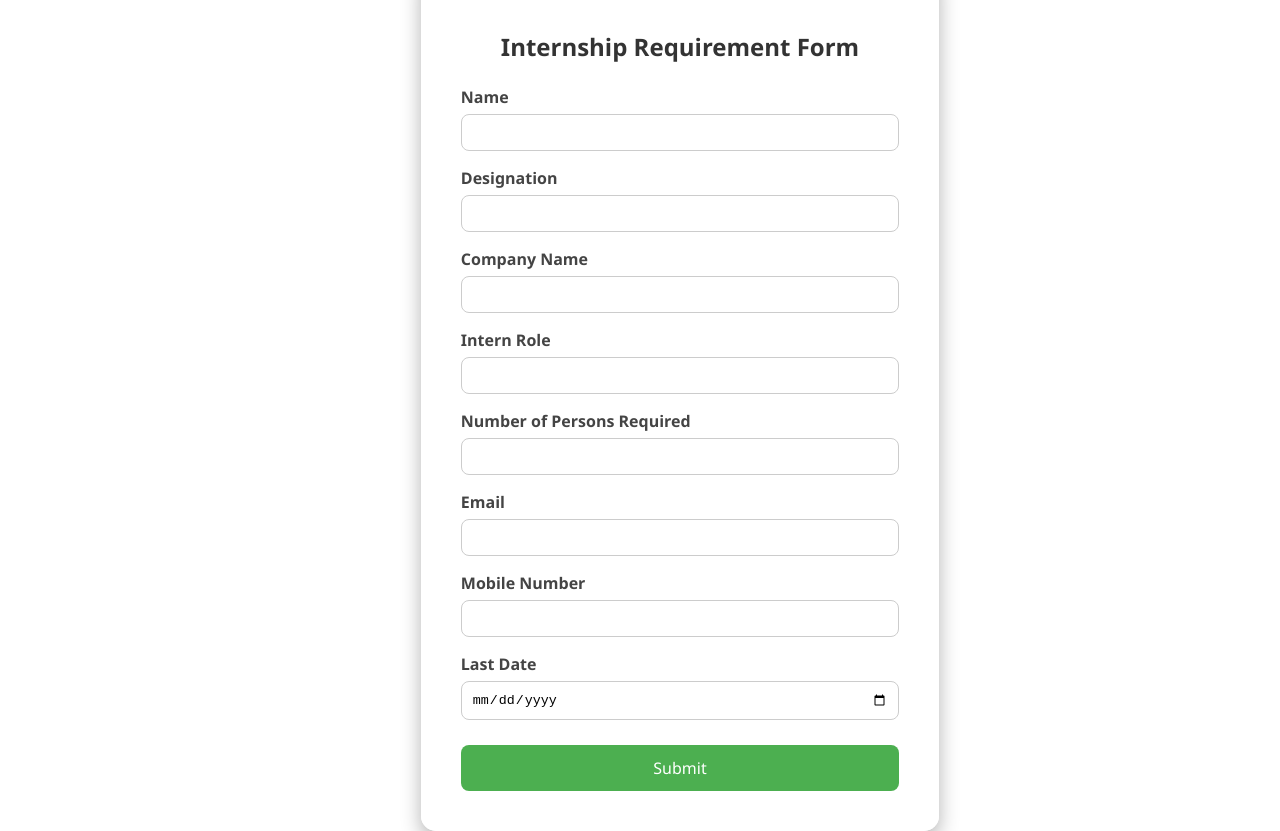
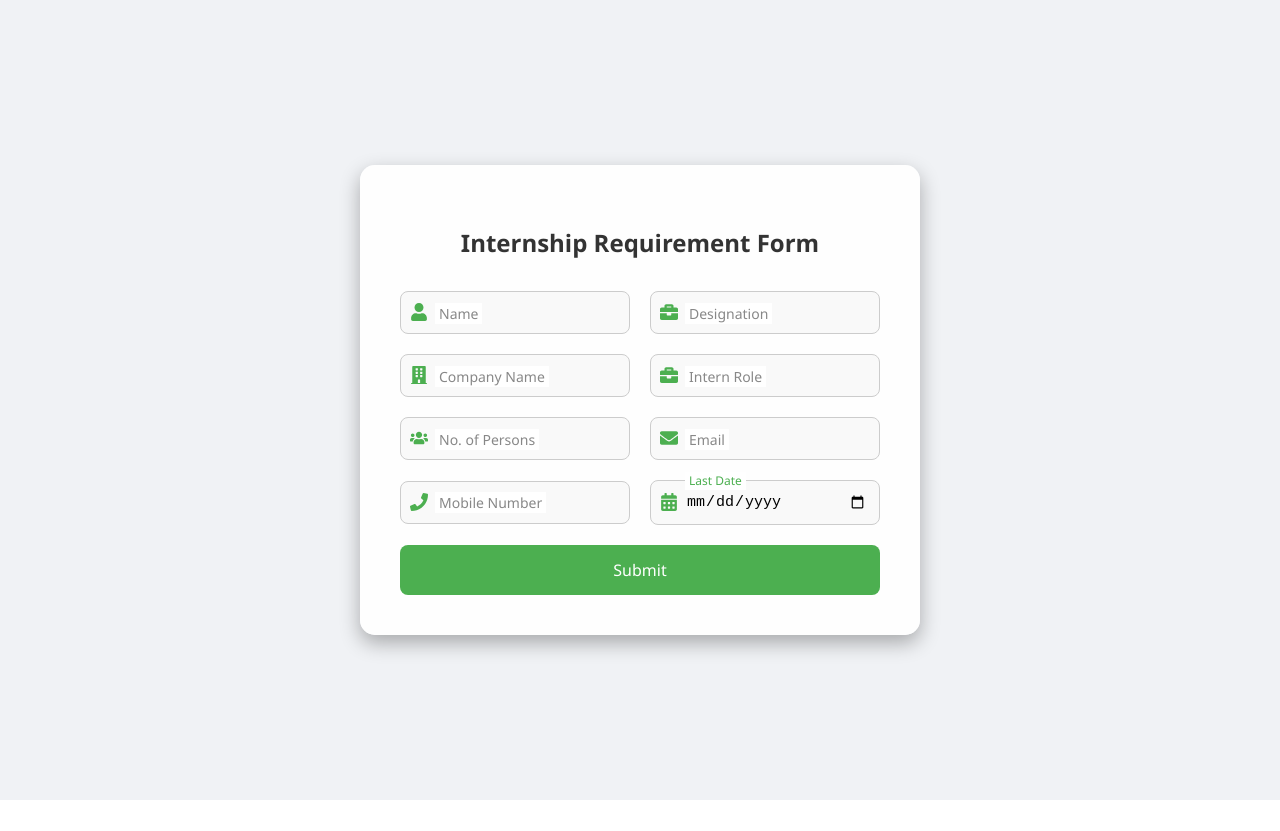
Before and after one commit to Kaviee31/review, a React (Vite) app: page /alumni in a window 1280 px wide. After the commit the page ends 800 px from the top, so only its background shows below. Built offline with nearby package versions, Linux system fonts and the light colour scheme.

Commit message:
added styles

```diff
--- a/package.json
+++ b/package.json
@@ -31,6 +31,7 @@
     "react-dom": "^19.0.0",
     "react-icons": "^5.5.0",
     "react-router-dom": "^7.4.0",
+    "react-toastify": "^11.0.5",
     "socket.io": "^4.8.1",
     "socket.io-client": "^4.8.1",
     "tesseract.js": "^6.0.0",
--- a/src/components/Alumni.css
+++ b/src/components/Alumni.css
@@ -2,48 +2,80 @@ body {
   margin: 0;
   padding: 0;
   font-family: 'Segoe UI', Tahoma, Geneva, Verdana, sans-serif;
-
+  background: linear-gradient(to right, #83a4d4, #b6fbff);
   height: 100vh;
   display: flex;
   align-items: center;
   justify-content: center;
 }
 
+.form-wrapper {
+  width: 100%;
+  max-width: 600px;
+  padding: 20px;
+}
+
 .form-container {
   background-color: rgba(255, 255, 255, 0.95);
   padding: 40px;
   border-radius: 15px;
-    width: 100%;
-    max-width: 500px;
   box-shadow: 0 8px 20px rgba(0, 0, 0, 0.3);
+  display: grid;
+  grid-template-columns: 1fr 1fr;
+  gap: 20px;
 }
 
-  form h2 {
+.form-container h2 {
+  grid-column: span 2;
   text-align: center;
   color: #333;
-    margin-bottom: 20px;
+  margin-bottom: 10px;
 }
 
-  label {
-    display: block;
-    margin-top: 15px;
-    font-weight: bold;
-    color: #444;
+.input-group {
+  position: relative;
+  display: flex;
+  align-items: center;
 }
 
-  input {
+.input-group input {
   width: 100%;
-    padding: 10px;
-    margin-top: 5px;
+  padding: 12px 12px 12px 35px;
   border: 1px solid #ccc;
   border-radius: 8px;
-    box-sizing: border-box;
+  font-size: 15px;
+  background-color: #f9f9f9;
+}
+
+.input-group label {
+  position: absolute;
+  left: 35px;
+  top: 12px;
+  background: white;
+  padding: 0 4px;
+  font-size: 14px;
+  color: #888;
+  transition: 0.2s;
+  pointer-events: none;
+}
+
+.input-group input:focus + label,
+.input-group input:not(:placeholder-shown) + label {
+  top: -8px;
+  font-size: 12px;
+  color: #4CAF50;
+}
+
+.input-group svg {
+  position: absolute;
+  left: 10px;
+  color: #4CAF50;
+  font-size: 18px;
 }
 
 button {
-    margin-top: 25px;
-    width: 100%;
-    padding: 12px;
+  grid-column: span 2;
+  padding: 14px;
   background-color: #4CAF50;
   color: white;
   font-size: 16px;
--- a/src/components/Alumni.jsx
+++ b/src/components/Alumni.jsx
@@ -1,7 +1,10 @@
 import React, { useState } from "react";
 import "./Alumni.css";
-import { db } from "../firebase"; // path to firebase config
+import { db } from "../firebase";
 import { collection, addDoc } from "firebase/firestore";
+import { ToastContainer, toast } from "react-toastify";
+import "react-toastify/dist/ReactToastify.css";
+import { FaUser, FaBuilding, FaBriefcase, FaUsers, FaEnvelope, FaPhone, FaCalendarAlt } from "react-icons/fa";
 
 function Alumni() {
   const [formData, setFormData] = useState({
@@ -23,7 +26,7 @@ function Alumni() {
     e.preventDefault();
     try {
       await addDoc(collection(db, "alumniInternships"), formData);
-      alert("Form submitted successfully!");
+      toast.success("Form submitted successfully!");
       setFormData({
         name: "",
         designation: "",
@@ -36,41 +39,42 @@ function Alumni() {
       });
     } catch (error) {
       console.error("Error saving data:", error);
-      alert("Failed to submit the form. Please try again.");
+      toast.error("Failed to submit the form. Please try again.");
     }
   };
 
   return (
-    <div className="form-container">
-      <form onSubmit={handleSubmit}>
+    <div className="form-wrapper">
+      <form onSubmit={handleSubmit} className="form-container">
         <h2>Internship Requirement Form</h2>
 
-        <label>Name</label>
-        <input type="text" name="name" value={formData.name} onChange={handleChange} required />
-
-        <label>Designation</label>
-        <input type="text" name="designation" value={formData.designation} onChange={handleChange} required />
-
-        <label>Company Name</label>
-        <input type="text" name="company" value={formData.company} onChange={handleChange} required />
-
-        <label>Intern Role</label>
-        <input type="text" name="role" value={formData.role} onChange={handleChange} required />
-
-        <label>Number of Persons Required</label>
-        <input type="number" name="personsRequired" value={formData.personsRequired} onChange={handleChange} required />
-
-        <label>Email</label>
-        <input type="email" name="email" value={formData.email} onChange={handleChange} required />
-
-        <label>Mobile Number</label>
-        <input type="tel" name="mobile" value={formData.mobile} onChange={handleChange} required />
-
-        <label>Last Date</label>
-        <input type="date" name="lastDate" value={formData.lastDate} onChange={handleChange} required />
+        {[
+          { icon: <FaUser />, name: "name", placeholder: "Name" },
+          { icon: <FaBriefcase />, name: "designation", placeholder: "Designation" },
+          { icon: <FaBuilding />, name: "company", placeholder: "Company Name" },
+          { icon: <FaBriefcase />, name: "role", placeholder: "Intern Role" },
+          { icon: <FaUsers />, name: "personsRequired", placeholder: "No. of Persons", type: "number" },
+          { icon: <FaEnvelope />, name: "email", placeholder: "Email", type: "email" },
+          { icon: <FaPhone />, name: "mobile", placeholder: "Mobile Number", type: "tel" },
+          { icon: <FaCalendarAlt />, name: "lastDate", placeholder: "Last Date", type: "date" },
+        ].map(({ icon, name, placeholder, type = "text" }) => (
+          <div className="input-group" key={name}>
+            {icon}
+            <input
+              type={type}
+              name={name}
+              value={formData[name]}
+              onChange={handleChange}
+              required
+              placeholder=" "
+            />
+            <label>{placeholder}</label>
+          </div>
+        ))}
 
         <button type="submit">Submit</button>
       </form>
+      <ToastContainer />
     </div>
   );
 }
--- /dev/null
+++ b/src/components/AvailableIntern.css
@@ -0,0 +1,100 @@
+/* Global styles */
+* {
+    box-sizing: border-box;
+  }
+
+  body {
+    margin: 0;
+    padding: 0;
+    background: #f0f2f5;
+    font-family: 'Segoe UI', Tahoma, Geneva, Verdana, sans-serif;
+    min-height: 100vh;
+  }
+
+  /* Main container */
+  .internships-container {
+    max-width: 1000px;
+    margin: 80px auto 40px auto; /* Add top margin */
+    padding: 20px;
+    background-color: #ffffff;
+    border-radius: 15px;
+    box-shadow: 0 8px 20px rgba(0, 0, 0, 0.1);
+  }
+
+  /* Heading */
+  .internships-container h2 {
+    text-align: center;
+    font-size: 2rem;
+    color: #222;
+    margin-bottom: 25px;
+  }
+
+  /* Grid layout for internship cards */
+  .intern-grid {
+    display: grid;
+    grid-template-columns: repeat(auto-fit, minmax(280px, 1fr));
+    gap: 20px;
+  }
+
+  /* Individual internship card */
+  .intern-card {
+    background-color: #f9f9f9;
+    border-radius: 12px;
+    padding: 20px;
+    border: 1px solid #e0e0e0;
+    transition: 0.3s ease;
+  }
+
+  .intern-card:hover {
+    transform: translateY(-4px);
+    box-shadow: 0 6px 16px rgba(0, 0, 0, 0.1);
+  }
+
+  /* Card content */
+  .intern-card h3 {
+    font-size: 1.25rem;
+    color: #0056b3;
+    margin-bottom: 10px;
+  }
+
+  .intern-card p {
+    font-size: 0.95rem;
+    color: #444;
+    margin: 6px 0;
+  }
+
+  .intern-card strong {
+    color: #111;
+  }
+
+  /* Empty message */
+  .empty {
+    text-align: center;
+    font-size: 1.1rem;
+    color: #888;
+    padding: 30px 0;
+  }
+
+  /* Responsive tweaks */
+  @media (max-width: 480px) {
+    .internships-container {
+      margin: 20px;
+      padding: 15px;
+    }
+
+    .intern-card {
+      padding: 15px;
+    }
+
+    .intern-card h3 {
+      font-size: 1.1rem;
+    }
+
+    .intern-card p {
+      font-size: 0.9rem;
+    }
+  }
+  html, body {
+    height: 100%;
+    overflow-x: hidden;
+  }
--- a/src/components/AvailableIntern.jsx
+++ b/src/components/AvailableIntern.jsx
@@ -1,7 +1,7 @@
 import React, { useEffect, useState } from "react";
-import { db } from "../firebase"; // Make sure this is the correct path
+import { db } from "../firebase";
 import { collection, getDocs } from "firebase/firestore";
-
+import "./AvailableIntern.css"; // <-- Add this line
 
 function AvailableIntern() {
   const [internships, setInternships] = useState([]);
@@ -26,26 +26,25 @@ function AvailableIntern() {
     fetchInternships();
   }, []);
 
-
   return (
     <div className="internships-container">
-      <h2>Available Internships</h2>
+      <h2>✨ Available Internships</h2>
       {internships.length === 0 ? (
-        <p>No internships available at the moment.</p>
+        <p className="empty">No internships available at the moment.</p>
       ) : (
-        <ul>
+        <div className="intern-grid">
           {internships.map((intern) => (
-            <li key={intern.id} className="intern-card">
-              <h3>{intern.role} at {intern.company}</h3>
-              <p><strong>Name:</strong> {intern.name}</p>
-              <p><strong>Designation:</strong> {intern.designation}</p>
+            <div key={intern.id} className="intern-card">
+              <h3>{intern.role}</h3>
+              <p><strong>Company:</strong> {intern.company}</p>
+              <p><strong>Posted by:</strong> {intern.name}, {intern.designation}</p>
               <p><strong>Email:</strong> {intern.email}</p>
               <p><strong>Mobile:</strong> {intern.mobile}</p>
               <p><strong>Persons Required:</strong> {intern.personsRequired}</p>
-              <p><strong>Last Date to Apply:</strong> {intern.lastDate}</p>
-            </li>
+              <p><strong>Last Date:</strong> {intern.lastDate}</p>
+            </div>
           ))}
-        </ul>
+        </div>
       )}
     </div>
   );
```
Also changed, not shown: 1 other file (tests, documents, lock files or other folders). Lines whose indentation alone changed are shown as unchanged.
